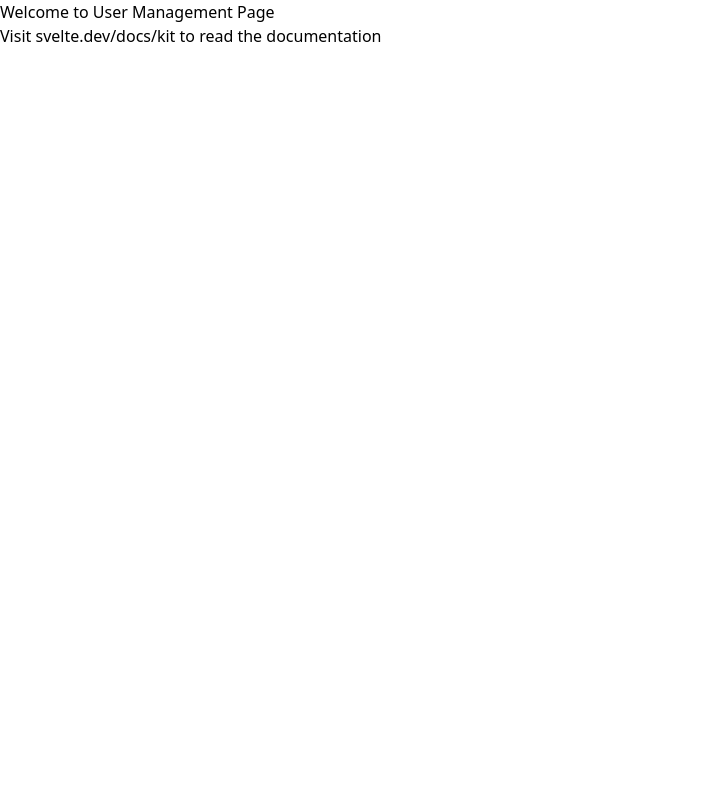
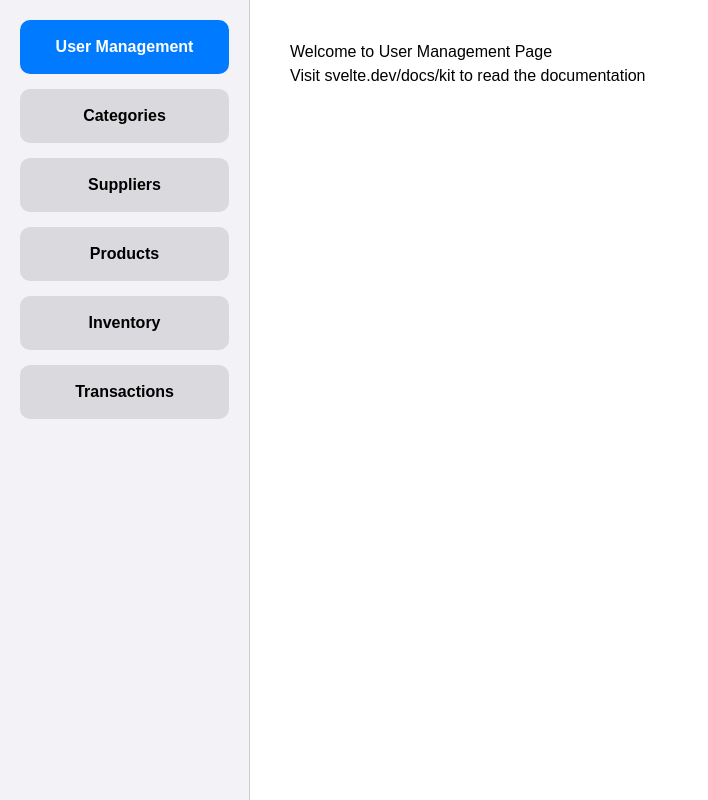
Before and after one commit to nayabudiman/DBProject_Group5_Small-Business-Inventory-and-Sales-System, a SvelteKit app in the folder week4_integration/retail-management-web/: page /dashboard/users in a window 1280 px wide. Shown: the whole page, without its empty margins (0-708 px from the left). Built offline with nearby package versions, Linux system fonts and the light colour scheme.

Commit message:
add layout for dashboard

```diff
--- /dev/null
+++ b/week4_integration/retail-management-web/src/routes/dashboard/+layout.svelte
@@ -0,0 +1,66 @@
+<script>
+    import { page } from '$app/stores';
+    let { children } = $props();
+</script>
+
+<style>
+    :global(body) { margin: 0; font-family: Arial, Helvetica, sans-serif; }
+    :global(*) { box-sizing: border-box; }
+
+    .category {
+        float: left;
+        width: 250px;
+        background-color: #f2f2f7;
+        height: 100vh;
+        padding: 20px;
+        border-right: 1px solid #ccc;
+        position: fixed;
+        top: 0;
+        left: 0;
+    }
+
+    .catbutton {
+        display: block;
+        width: 100%;
+        background-color: #dadade;
+        padding: 15px;
+        margin-bottom: 15px;
+        border: none;
+        border-radius: 10px;
+        cursor: pointer;
+        text-align: center;
+        font-weight: bold;
+        text-decoration: none;
+        color: black;
+        transition: scale 0.1s ease;
+    }
+    .catbutton:hover {
+        background-color: #c5c5c9;
+        scale: 105%
+    }
+
+    .selaincategory {
+        margin-left: 250px;
+        padding: 40px;
+        background-color: #ffffff;
+        min-height: 100vh;
+    }
+
+    .active {
+        background-color: #007aff;
+        color: white;
+    }
+</style>
+
+<div class="category">
+    <a href="/dashboard/users" class="catbutton" class:active={$page.url.pathname.includes('/users')}>User Management</a>
+    <a href="/dashboard/categories" class="catbutton">Categories</a>
+    <a href="/dashboard/suppliers" class="catbutton">Suppliers</a>
+    <a href="/dashboard/products" class="catbutton">Products</a>
+    <a href="/dashboard/inventory" class="catbutton">Inventory</a>
+    <a href="/dashboard/transactions" class="catbutton">Transactions</a>
+</div>
+
+<div class="selaincategory">
+    {@render children()}
+</div>
```
